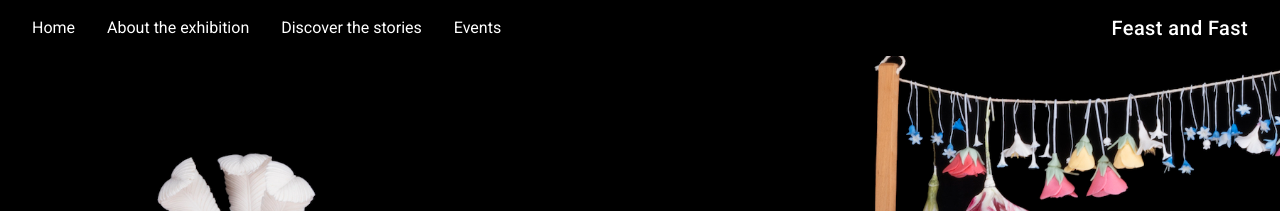
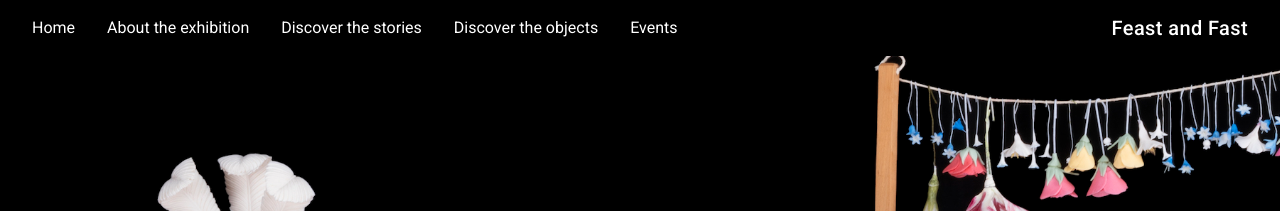
Before and after one commit to FitzwilliamMuseum/feast-and-fast, a Jekyll site: the page built from index.md, in a window 1280 px wide. Shown: the top 211 px of the page. Built offline with Jekyll 4.4.1, drawn with Linux system fonts in a browser that asks for light colours; nearby versions of some CDN libraries.

Commit message:
Added place holder for objects

```diff
--- a/_includes/structure/navigation.html
+++ b/_includes/structure/navigation.html
@@ -19,6 +19,9 @@
       <a class="nav-link" href="{{ site.baseurl }}/discover">Discover the stories</a>
     </li>
     <li class="nav-item active">
+      <a class="nav-link" href="{{ site.baseurl }}/objects">Discover the objects</a>
+    </li>
+    <li class="nav-item active">
       <a class="nav-link" href="{{ site.baseurl }}/events">Events</a>
     </li>
 </ul>
--- a/_layouts/default.html
+++ b/_layouts/default.html
@@ -31,7 +31,7 @@
 <div class="container">
 
     <div class="row">
-        <div class="col-md-12 mb-2 ">
+        <div class="col-md-12 mb-2">
 
             <h1 id="doc-main-h1">{{ page.title }}</h1>
         </div>
```
Also changed, not shown: objects.md (added, +6 -0 lines), 1 other file.
